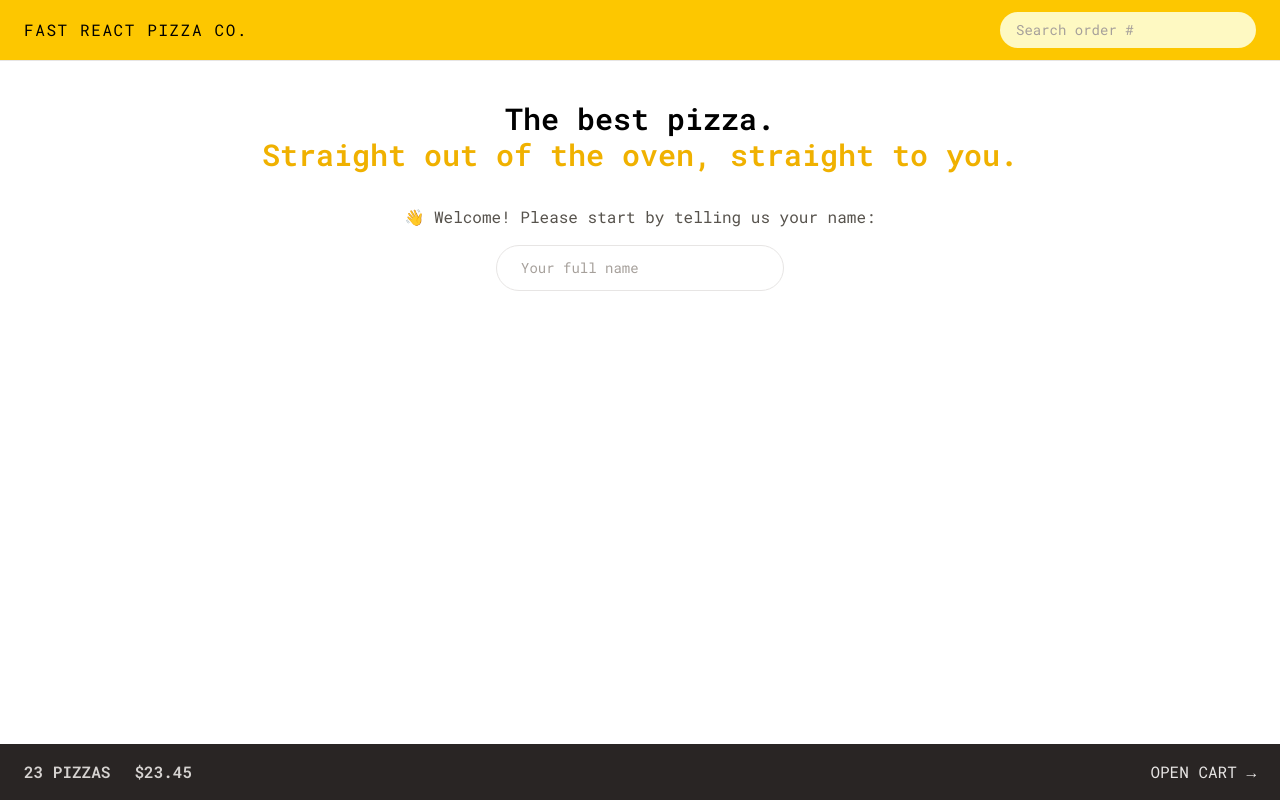
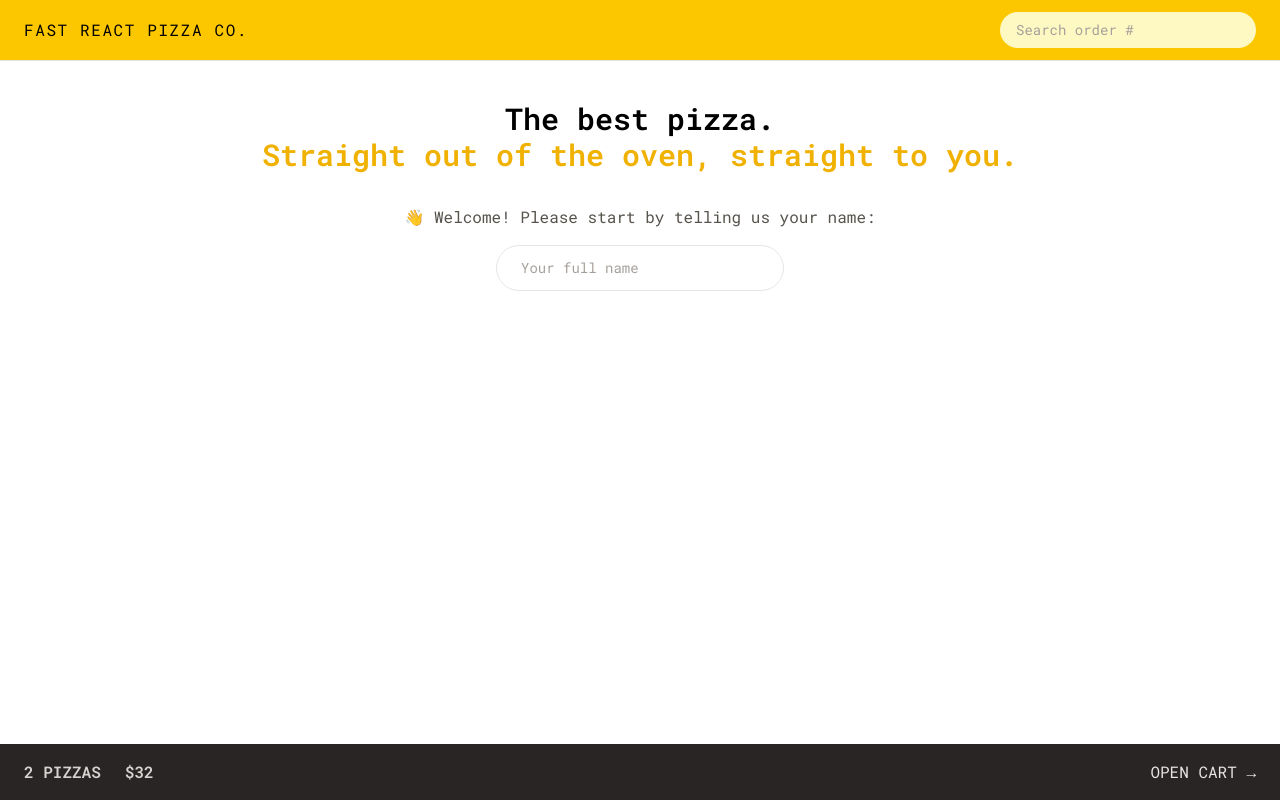
Before and after one commit to eroscamposg/react-pizza, a React (Vite) app: page / in a window 1280 px wide. Built offline with nearby package versions, Linux system fonts and the light colour scheme.

Commit message:
Adding cart slice total quantities

```diff
--- a/src/features/cart/CartOverview.jsx
+++ b/src/features/cart/CartOverview.jsx
@@ -1,11 +1,18 @@
+import { useSelector } from "react-redux";
 import { Link } from "react-router-dom";
+import { getTotalCartPrice, getTotalCartQuantity } from "./cartSlice";
 
 function CartOverview() {
+  const totalCartQuantity = useSelector(getTotalCartQuantity);
+  const totalCartPrice = useSelector(getTotalCartPrice);
+
+  if (!totalCartQuantity) return null;
+
   return (
     <div className="flex items-center justify-between bg-stone-800 p-4 text-stone-200 uppercase sm:px-6">
       <p className="space-x-4 font-semibold text-stone-300 sm:space-x-6 md:text-base">
-        <span>23 pizzas</span>
-        <span>$23.45</span>
+        <span>{totalCartQuantity} pizzas</span>
+        <span>${totalCartPrice}</span>
       </p>
       <Link to="/cart">Open cart &rarr;</Link>
     </div>
--- a/src/features/cart/cartSlice.js
+++ b/src/features/cart/cartSlice.js
@@ -53,3 +53,9 @@
 } = cartSlice.actions;
 
 export default cartSlice.reducer;
+
+export const getTotalCartQuantity = (state) =>
+  state.cart.cart.reduce((sum, item) => sum + item.quantity, 0);
+
+export const getTotalCartPrice = (state) =>
+  state.cart.cart.reduce((sum, item) => sum + item.totalPrice, 0);
```
